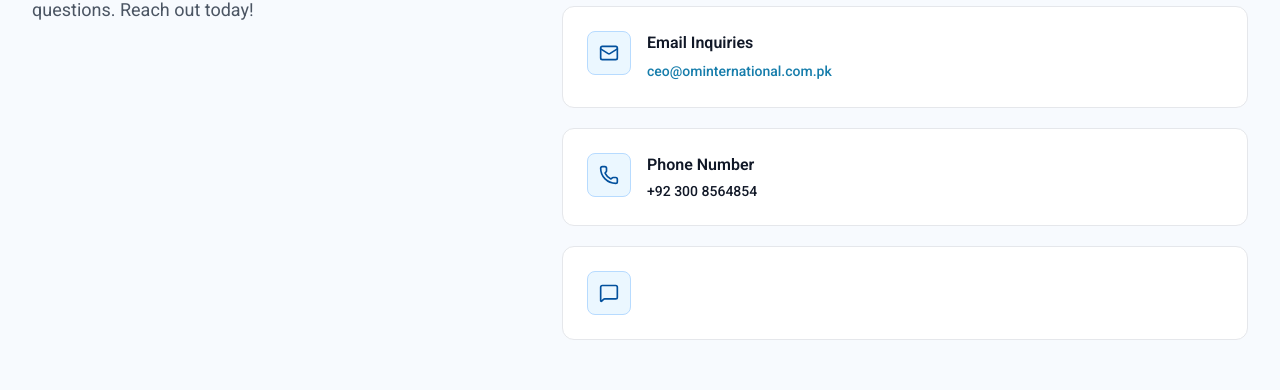
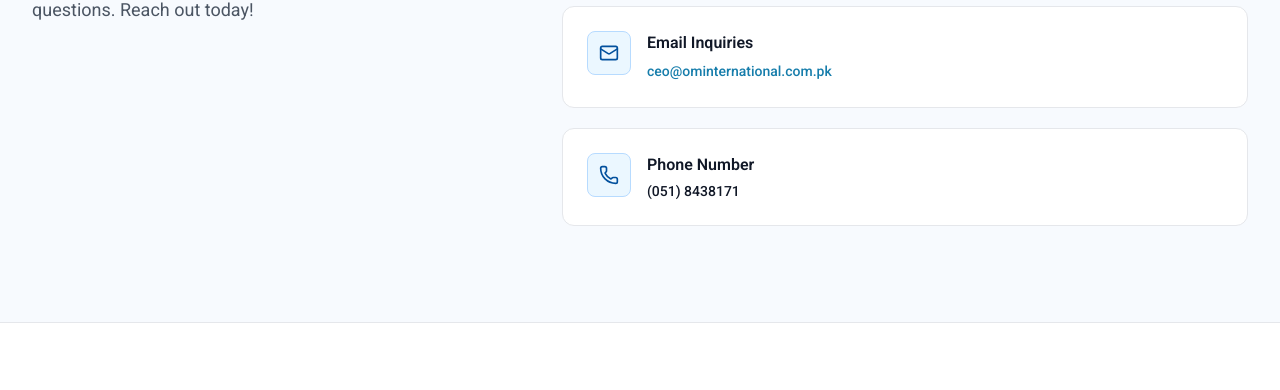
Before and after one commit to Laxitech/ominternational.com.pk, a Next.js app: page /contact in a window 1280 px wide. Shown: the part 1433-1823 px from the top of the page. Built offline with nearby package versions, Linux system fonts and the light colour scheme; no server answers.

Commit message:
removed the changes

```diff
--- a/src/app/(site)/contact/page.tsx
+++ b/src/app/(site)/contact/page.tsx
@@ -195,16 +195,7 @@ export default function ContactPage() {
                 </div>
               </div>
 
-              {/* WhatsApp Quick Advisory */}
-              <div className="flex items-start gap-4 rounded-xl border border-border bg-surface p-5 transition-colors sm:p-6 hover:border-primary-200">
-                <span
-                  aria-hidden="true"
-                  className="inline-flex size-11 shrink-0 items-center justify-center rounded-lg border border-primary-200 bg-primary-subtle text-primary"
-                >
-                  <MessageSquare className="size-5" />
-                </span>
 
-              </div>
             </div>
           </div>
         </div>
--- a/src/data/site-config.ts
+++ b/src/data/site-config.ts
@@ -6,9 +6,9 @@ export const siteConfig = {
   url: process.env.NEXT_PUBLIC_SITE_URL || "https://ominternational.edu.pk",
   contact: {
     email: "ceo@ominternational.com.pk",
-    phone: "+92 300 8564854",
-    phoneDisplay: "+92 300 8564854",
-    whatsapp: process.env.NEXT_PUBLIC_WHATSAPP_NUMBER || "+923008564854",
+    phone: "(051) 8438171",
+    phoneDisplay: "(051) 8438171",
+    whatsapp: process.env.NEXT_PUBLIC_WHATSAPP_NUMBER || "(051) 8438171",
     address:
       "OM Building, Plot 1B, Street-2, Al-Fatah Market, G-9/3, Islamabad, Pakistan",
     hours: "Mon – Sat: 10:00 – 17:30 (PKT)",
```
